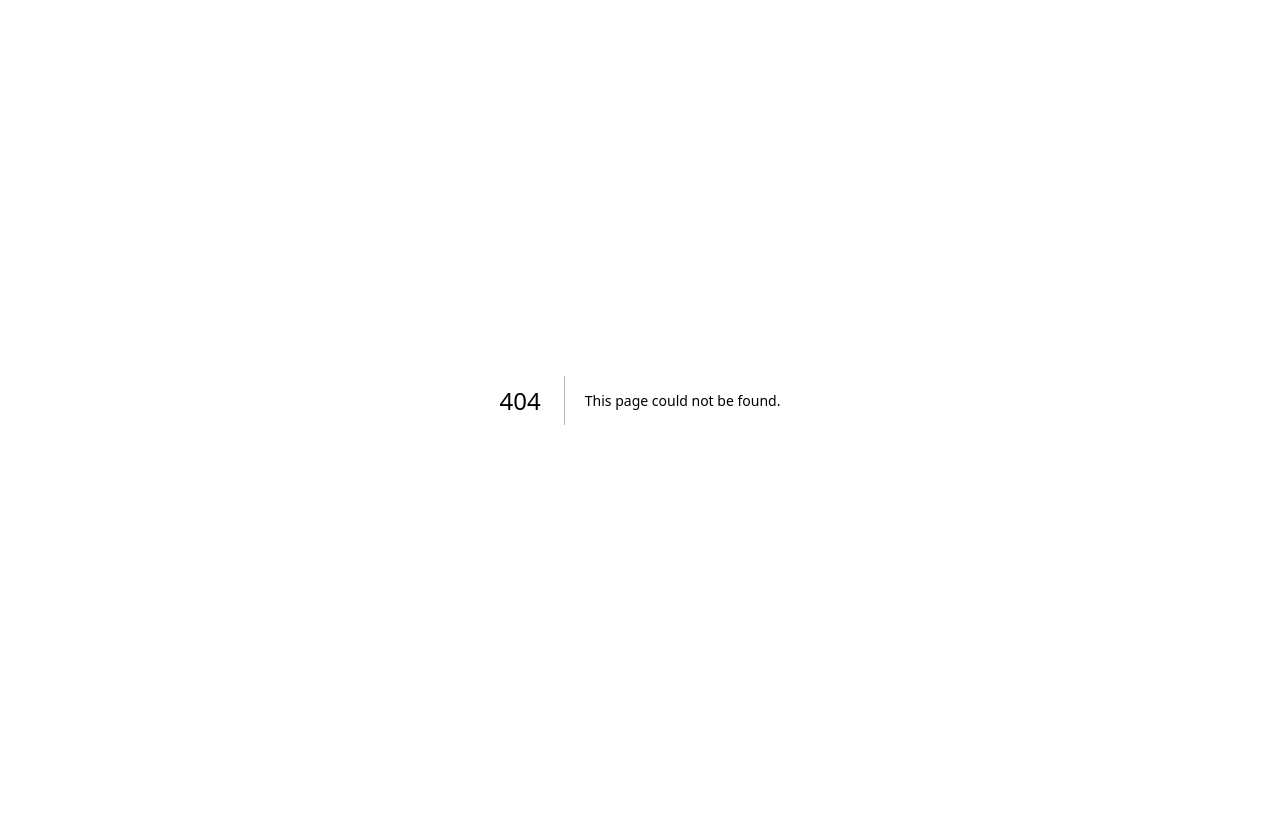
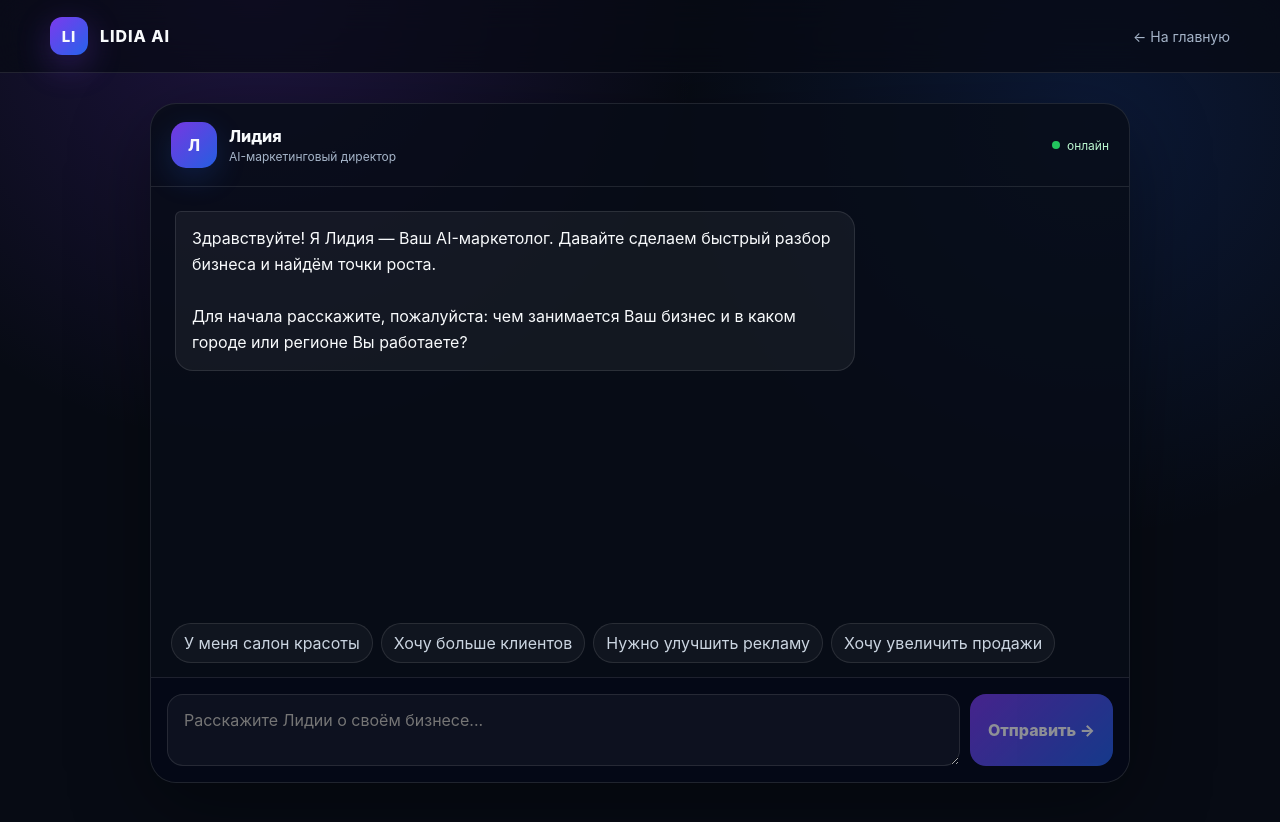
Before and after one commit to pravosudov1994-god/Lidia-ai-v1, a Next.js app: page /chat in a window 1280 px wide. Before the commit this address had no page. Before the commit the page ends 800 px from the top, so only its background shows below. Built offline with nearby package versions, Linux system fonts and the light colour scheme.

Commit message:
Add interactive LIDIA AI chat prototype

```diff
--- /dev/null
+++ b/app/chat/page.tsx
@@ -0,0 +1,118 @@
+"use client";
+
+import Link from "next/link";
+import { FormEvent, useState } from "react";
+
+type Message = {
+  role: "assistant" | "user";
+  content: string;
+};
+
+const initialMessages: Message[] = [
+  {
+    role: "assistant",
+    content:
+      "Здравствуйте! Я Лидия — Ваш AI-маркетолог. Давайте сделаем быстрый разбор бизнеса и найдём точки роста.\n\nДля начала расскажите, пожалуйста: чем занимается Ваш бизнес и в каком городе или регионе Вы работаете?",
+  },
+];
+
+const suggestions = [
+  "У меня салон красоты",
+  "Хочу больше клиентов",
+  "Нужно улучшить рекламу",
+  "Хочу увеличить продажи",
+];
+
+export default function ChatPage() {
+  const [messages, setMessages] = useState<Message[]>(initialMessages);
+  const [input, setInput] = useState("");
+
+  function submitMessage(value?: string) {
+    const text = (value ?? input).trim();
+    if (!text) return;
+
+    const nextUserMessage: Message = { role: "user", content: text };
+    setMessages((current) => [
+      ...current,
+      nextUserMessage,
+      {
+        role: "assistant",
+        content:
+          "Отлично, я поняла направление. Следующий важный шаг — посмотреть на текущий поток клиентов и цифры. Скажите, пожалуйста: кто Ваш основной клиент, какой примерно средний чек и откуда сейчас чаще всего приходят новые обращения?",
+      },
+    ]);
+    setInput("");
+  }
+
+  function handleSubmit(event: FormEvent<HTMLFormElement>) {
+    event.preventDefault();
+    submitMessage();
+  }
+
+  return (
+    <main className="chat-page">
+      <header className="site-header">
+        <div className="shell header-inner">
+          <Link href="/" className="brand">
+            <span className="brand-mark"><span>LI</span></span>
+            <span>LIDIA AI</span>
+          </Link>
+          <Link href="/" className="back-link">← На главную</Link>
+        </div>
+      </header>
+
+      <div className="chat-shell">
+        <section className="chat-panel" aria-label="Чат с Лидией">
+          <div className="chat-panel-head">
+            <div className="ai-identity">
+              <div className="avatar">Л</div>
+              <div>
+                <div className="ai-name">Лидия</div>
+                <div className="ai-role">AI-маркетинговый директор</div>
+              </div>
+            </div>
+            <div className="online">онлайн</div>
+          </div>
+
+          <div className="chat-messages" aria-live="polite">
+            {messages.map((message, index) => (
+              <div
+                key={`${message.role}-${index}`}
+                className={`chat-message-row ${message.role}`}
+              >
+                <div className="chat-bubble">{message.content}</div>
+              </div>
+            ))}
+          </div>
+
+          {messages.length === 1 && (
+            <div className="chat-suggestions">
+              {suggestions.map((suggestion) => (
+                <button
+                  className="suggestion-button"
+                  key={suggestion}
+                  type="button"
+                  onClick={() => submitMessage(suggestion)}
+                >
+                  {suggestion}
+                </button>
+              ))}
+            </div>
+          )}
+
+          <form className="chat-form" onSubmit={handleSubmit}>
+            <textarea
+              value={input}
+              onChange={(event) => setInput(event.target.value)}
+              placeholder="Расскажите Лидии о своём бизнесе..."
+              aria-label="Сообщение Лидии"
+            />
+            <button className="chat-submit" type="submit" disabled={!input.trim()}>
+              Отправить →
+            </button>
+          </form>
+        </section>
+      </div>
+    </main>
+  );
+}
```
